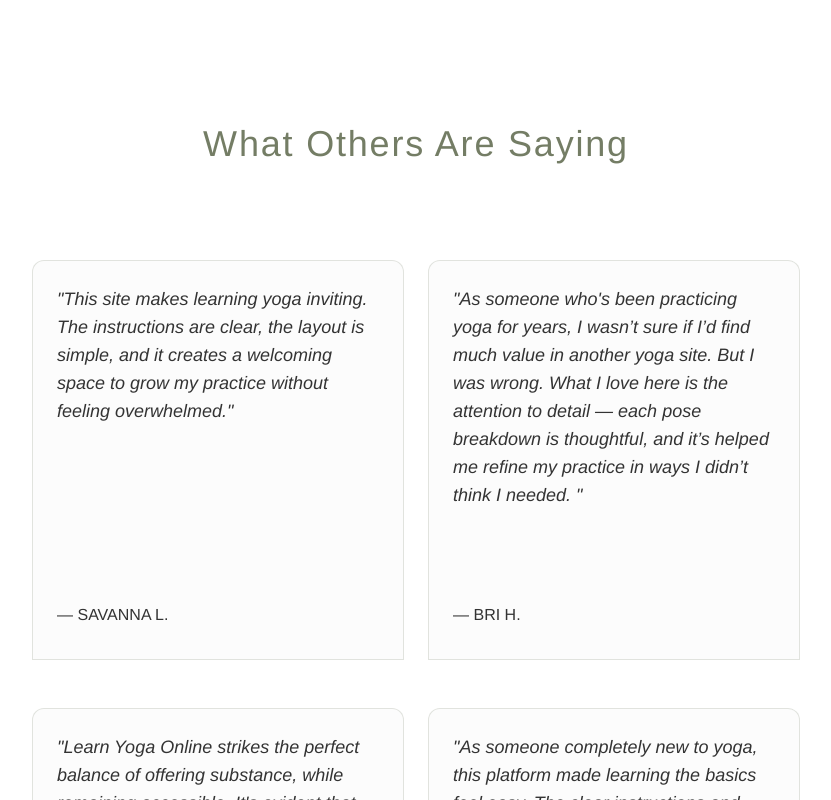
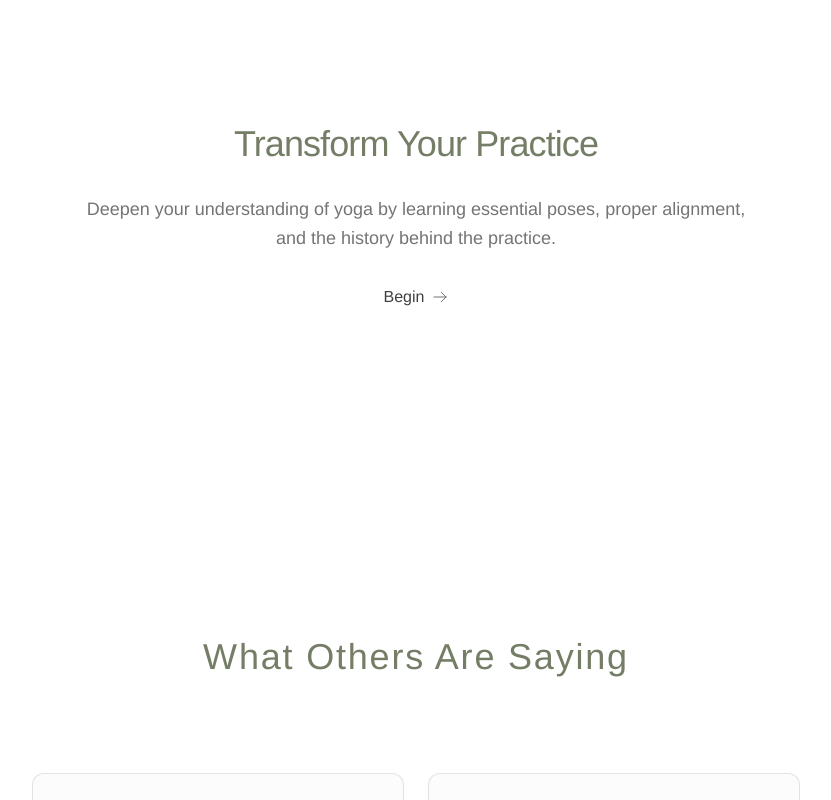
Before and after one commit to samanthacabrera/yoga-library, a React (Vite) app: page / in a window 1280 px wide. Shown: the part 10740-11540 px from the top of the page, without its empty margins (224-1055 px from the left). Built offline with nearby package versions, Linux system fonts and the light colour scheme.

Commit message:
update CTA styling to match Newsletter, update Home layout

```diff
--- a/src/components/Home.jsx
+++ b/src/components/Home.jsx
@@ -589,6 +589,47 @@ const Home = () => {
         </div>
       </motion.div>
 
+      {/* CTA */}
+      <motion.div
+        initial={{ opacity: 0, y: 20 }}
+        whileInView={{ opacity: 1, y: 0 }}
+        viewport={{ once: false, amount: 0.1 }}
+        transition={{ duration: 0.6, ease: "easeOut" }}
+        className="max-w-4xl mx-auto text-center space-y-6"
+      >
+        <div className="relative inline-block group">
+          <h2 className="text-4xl font-thin tracking-tight relative inline-block">
+            Transform Your Practice
+          </h2>
+        </div>
+
+        <div className="max-w-2xl mx-auto">
+          <p className="text-neutral-600 text-lg leading-relaxed opacity-80">
+            Deepen your understanding of yoga by learning essential poses, proper alignment, and the history behind the practice.
+          </p>
+        </div>
+
+        <div className="flex justify-center items-center space-x-4">
+          <Link
+            to="/poses"
+            className="group inline-flex items-center relative"
+          >
+            <span className="text-neutral-700 transition-colors duration-300 group-hover:text-neutral-900 relative">
+              Begin
+              <span className="absolute bottom-0 left-0 w-full h-[1px] bg-neutral-400 origin-left transform transition-transform duration-500 group-hover:scale-x-100 scale-x-0" />
+            </span>
+            <svg
+              className="ml-2 w-4 h-4 text-neutral-500 transition-all duration-300 group-hover:translate-x-1 group-hover:text-neutral-900"
+              fill="none"
+              stroke="currentColor"
+              viewBox="0 0 24 24"
+              xmlns="http://www.w3.org/2000/svg"
+            >
+              <path strokeLinecap="round" strokeLinejoin="round" strokeWidth="1.5" d="M14 5l7 7m0 0l-7 7m7-7H3"></path>
+            </svg>
+          </Link>
+        </div>
+      </motion.div>
 
         {/* Testimonials */}
         <motion.div
@@ -624,57 +665,6 @@ const Home = () => {
               ))}
             </div>
         </motion.div>
-
-          {/* CTA */}
-          <motion.div
-            initial={{ opacity: 0 }}
-            whileInView={{ opacity: 1 }}
-            viewport={{ once: false, amount: 0.1 }}
-            transition={{ duration: 1.5 }}
-            className="space-y-24 p-24 bg-moss/[2%]"
-          >
-          <div>
-            <h2 className="text-2xl md:text-4xl mb-16 text-center tracking-wider">
-              Transform Your Practice
-            </h2>
-
-            <div className="grid md:grid-cols-3 gap-x-12 gap-y-16">
-              {[
-                { number: "01", text: "Learn the names of essential yoga poses" },
-                { number: "02", text: "Understand the cues for proper alignment" },
-                { number: "03", text: "Explore the origins and meanings of each pose" }
-              ].map((item, index) => (
-                <motion.div
-                  key={index}
-                  initial={{ opacity: 0, y: 20 }}
-                  whileInView={{ opacity: 1, y: 0 }}
-                  viewport={{ once: false, amount: 0.1 }}
-                  transition={{ duration: 1.5, delay: index * 0.3 }}
-                  className="border-b border-moss/30 py-6"
-                >
-                  <div className="text-moss/70 text-sm mb-4">{item.number}</div>
-                  <p className="text-lg opacity-90">{item.text}</p>
-                </motion.div>
-              ))}
-            </div>
-          </div>
-          <motion.div
-            initial={{ opacity: 0 }}
-            whileInView={{ opacity: 1 }}
-            viewport={{ once: false, amount: 0.1 }}
-            transition={{ duration: 1.5 }}
-            className="flex justify-center pt-8"
-          >
-            <Link
-              to="/poses"
-              className="inline-flex flex-col items-center"
-            >
-              <span className="text-lg tracking-widest text-charcoal/80 hover:text-moss hover:scale-[103%] transition-all duration-300 uppercase">
-                Begin
-              </span>
-            </Link>
-            </motion.div>
-          </motion.div>
         </div>
       </div>
     </>
```
Lines whose indentation alone changed are shown as unchanged.
